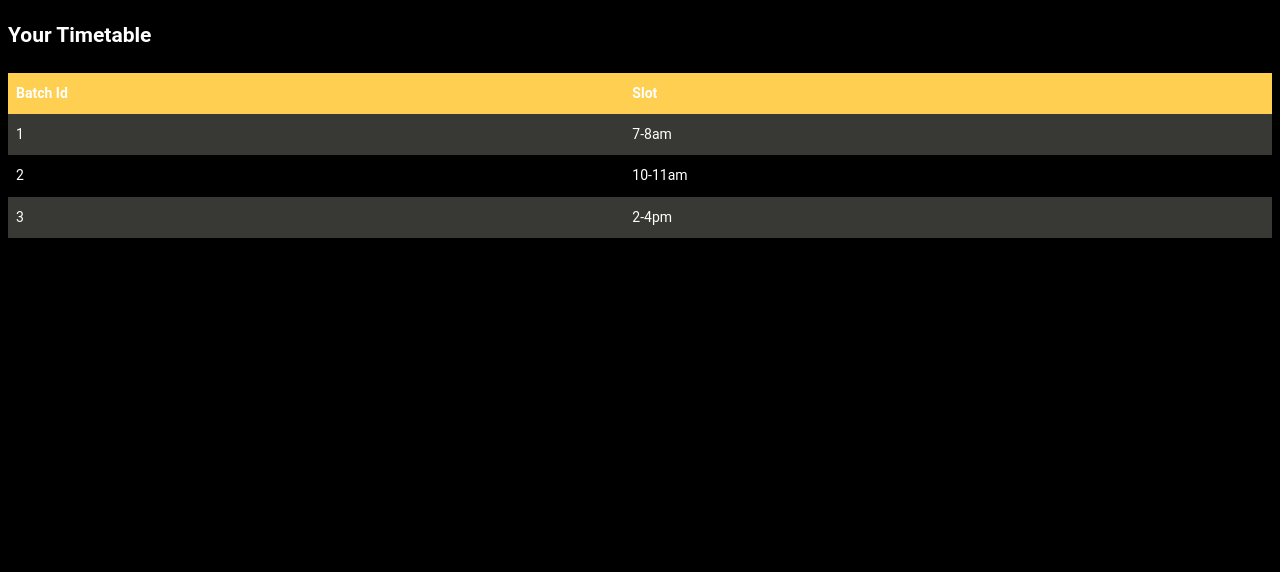
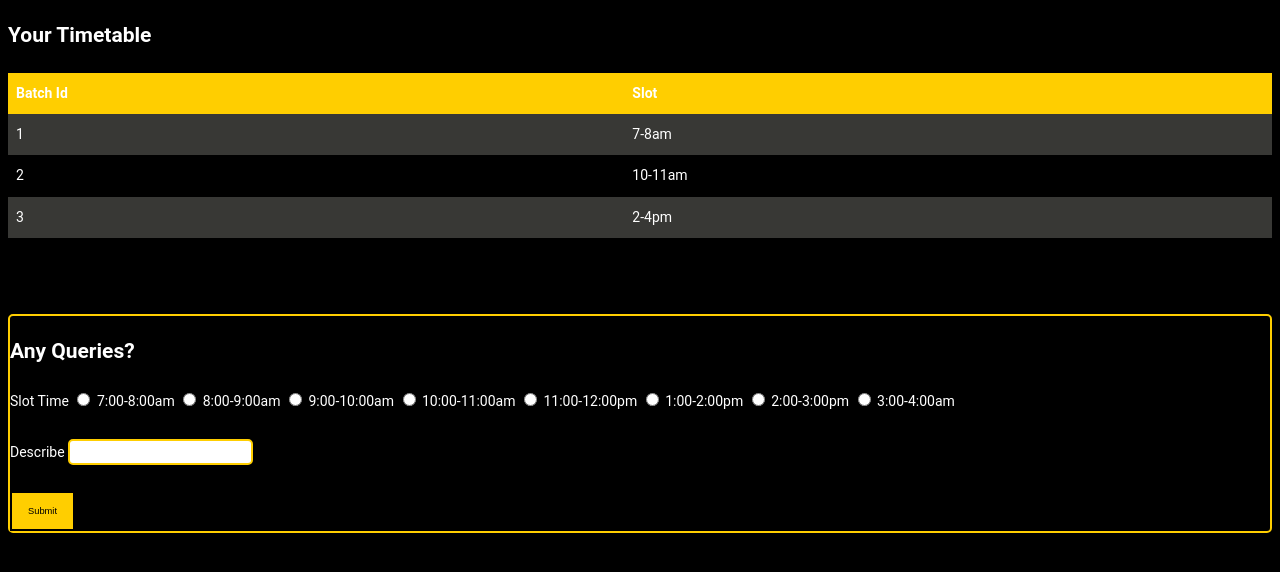
Before and after one commit to CFGIndia20/team-31, a web app: file views/teach_timetable.html in a window 1280 px wide. Shown: the top 572 px of the page. Run offline with its HTML, style and script files only (its server is not run), Linux system fonts and the light colour scheme; some libraries are stand-ins or nearby versions.

Commit message:
Added form to teacher timetable

```diff
--- a/views/teach_timetable.html
+++ b/views/teach_timetable.html
@@ -15,7 +15,7 @@ th, td {
 tr:nth-child(even){background-color: #383835}
 
 th {
-  background-color: #FECF50;
+  background-color: #FFCE00;
   color: white;
 }
 body{
@@ -25,12 +25,37 @@ body{
     font-family: 'Roboto', sans-serif;
     line-height:1.80857;
 }
+#rcorners2 {
+  border-radius: 5px;
+  border: 2px solid #FFCE00;
+  height: 20px;
+
+
+}
+#box{
+  border: 2px solid #FFCE00;
+  border-radius: 5px;
+
+
+}
+
+.button {
+  background-color: #4CAF50; /* Green */
+  border: none;
+  color: white;
+  padding: 15px 32px;
+  text-align: center;
+  text-decoration: none;
+  display: inline-block;
+  font-size: 16px;
+}
 </style>
 </head>
 <body>
 
 <h2>Your Timetable</h2>
 <div class="container" style="padding:0 ;margin:0; ">
+  <div class="col-md-6  table-left">
 <table>
   <tr>
     <th>Batch Id</th>
@@ -51,5 +76,41 @@ body{
   </tr>
 </table>
 </div>
+<br><br><br>
+<div class="col-md-6  table-right" id="box">
+  <h2>Any Queries?</h2>
+   <form action="/teacher/dashboard" method="POST"  enctype="multipart/form-data" >
+            <div class="form-group" >
+                <label for="Slot Time">Slot Time</label>
+                <input type="radio" name="slot" id="slot1" class="form-control" required >
+                <label for="8:00-9:00am">7:00-8:00am</label>
+                <input type="radio" id="slot2" name="slot" value="8:00-9:00am">
+                <label for="8:00-9:00am">8:00-9:00am</label>
+                <input type="radio" id="slot3" name="slot3" class="form-control" required >
+                <label for="8:00-9:00am">9:00-10:00am</label>
+                <input type="radio" id="slot4" name="slot" value="8:00-9:00am">
+                <label for="8:00-9:00am">10:00-11:00am</label>
+                <input type="radio" id="slot5" name="slot" value="8:00-9:00am">
+                <label for="8:00-9:00am">11:00-12:00pm</label>
+                <input type="radio" id="slot6" name="slot" value="8:00-9:00am">
+                <label for="8:00-9:00am">1:00-2:00pm</label>
+                <input type="radio" id="slot7" name="slot" class="form-control" required >
+                <label for="8:00-9:00am">2:00-3:00pm</label>
+                <input type="radio" id="slot8" name="slot" value="8:00-9:00am">
+                <label for="8:00-9:00am">3:00-4:00am</label>
+            </div><br>
+
+
+            <div class="form-group">
+                <label for="email">Describe </label>
+                <input type="text" name="Describe" id="rcorners2" class="form-control" required >
+              </div><br>
+               <button type="submit" style="font-size:7pt;color:#000;background-color:#FFCE00;border:2px solid #000;padding:3px;height: 40px;width: 65px;">Submit</button>
+               <br>
+            </div><br>
+
+           </form>
+</div>
+</div>
 </body>
 </html>
```
